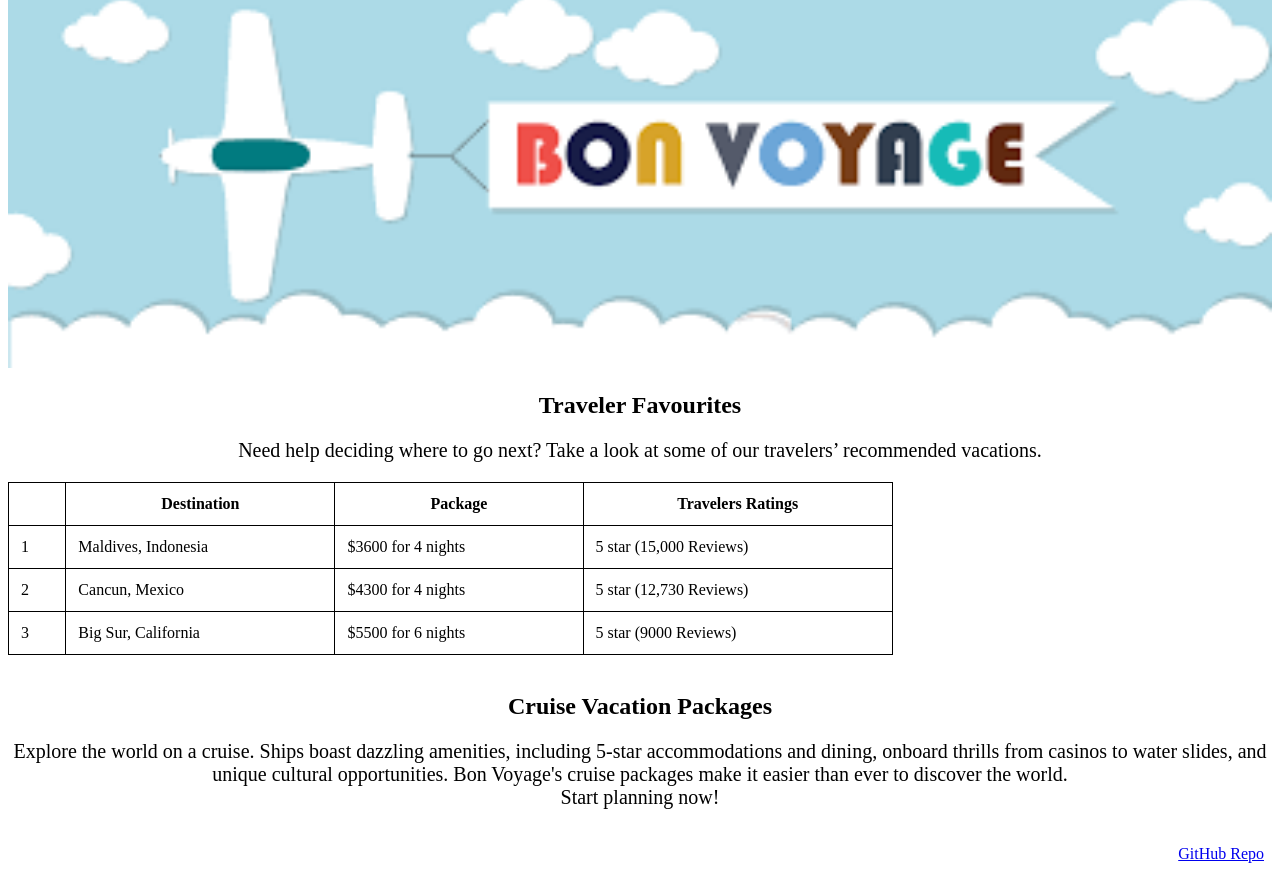
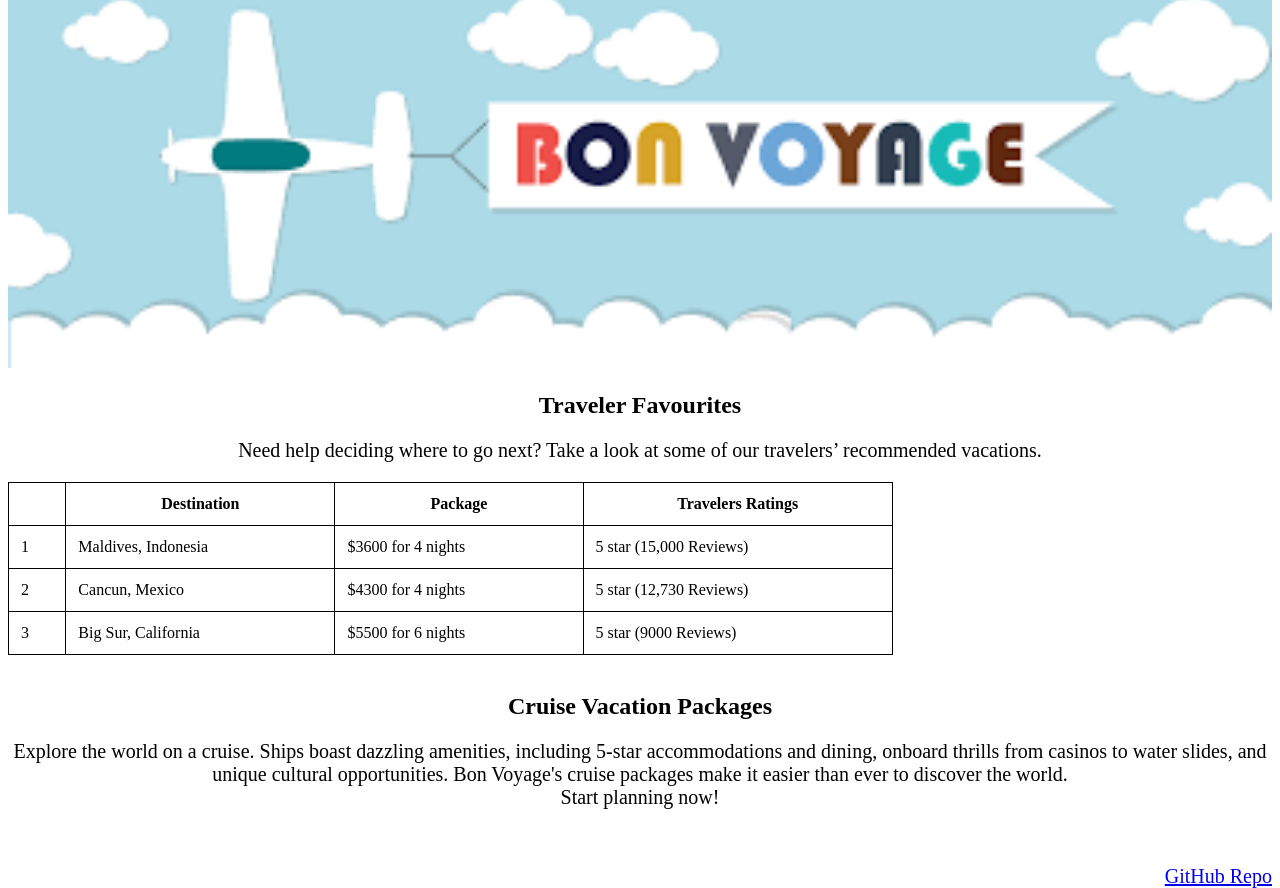
Before and after one commit to Vinothini-G/gavinoz.github.io, a plain HTML site: page index.html in a window 1280 px wide. Shown: the part 245-1133 px from the top of the page. Drawn offline with Linux system fonts and the light colour scheme.

Commit message:
Increasing font size for hyperlink

```diff
--- a/bonvoyage_stylesheet.css
+++ b/bonvoyage_stylesheet.css
@@ -70,8 +70,9 @@ tr:hover {background-color: lightgray;}
 .footer {
   position:bottom;
   float:right;
-  margin-top: -1.25em;
   text-align: right;
-  padding-right: .5em;
-  max-width:45%
 }
+
+.link {
+  font-size: 20px;
+}
--- a/index.html
+++ b/index.html
@@ -55,7 +55,7 @@
 <br/><br/>
 
 <div class="footer">
-	<a href="https://github.com/gavinoz/gavinoz.github.io">GitHub Repo</a>
+	<a href="https://github.com/gavinoz/gavinoz.github.io" class="link">GitHub Repo</a>
 </div>
 
 </div>
```
